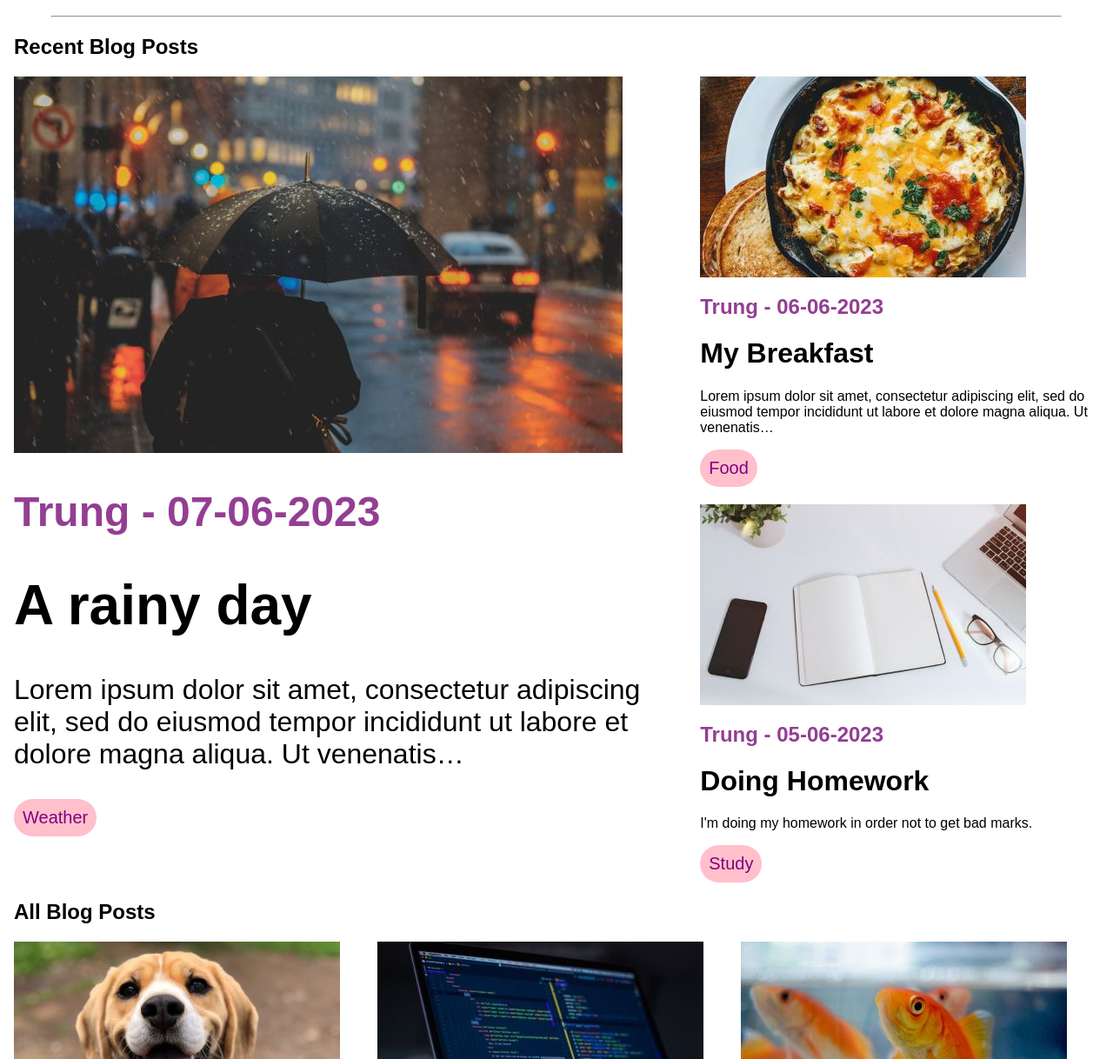
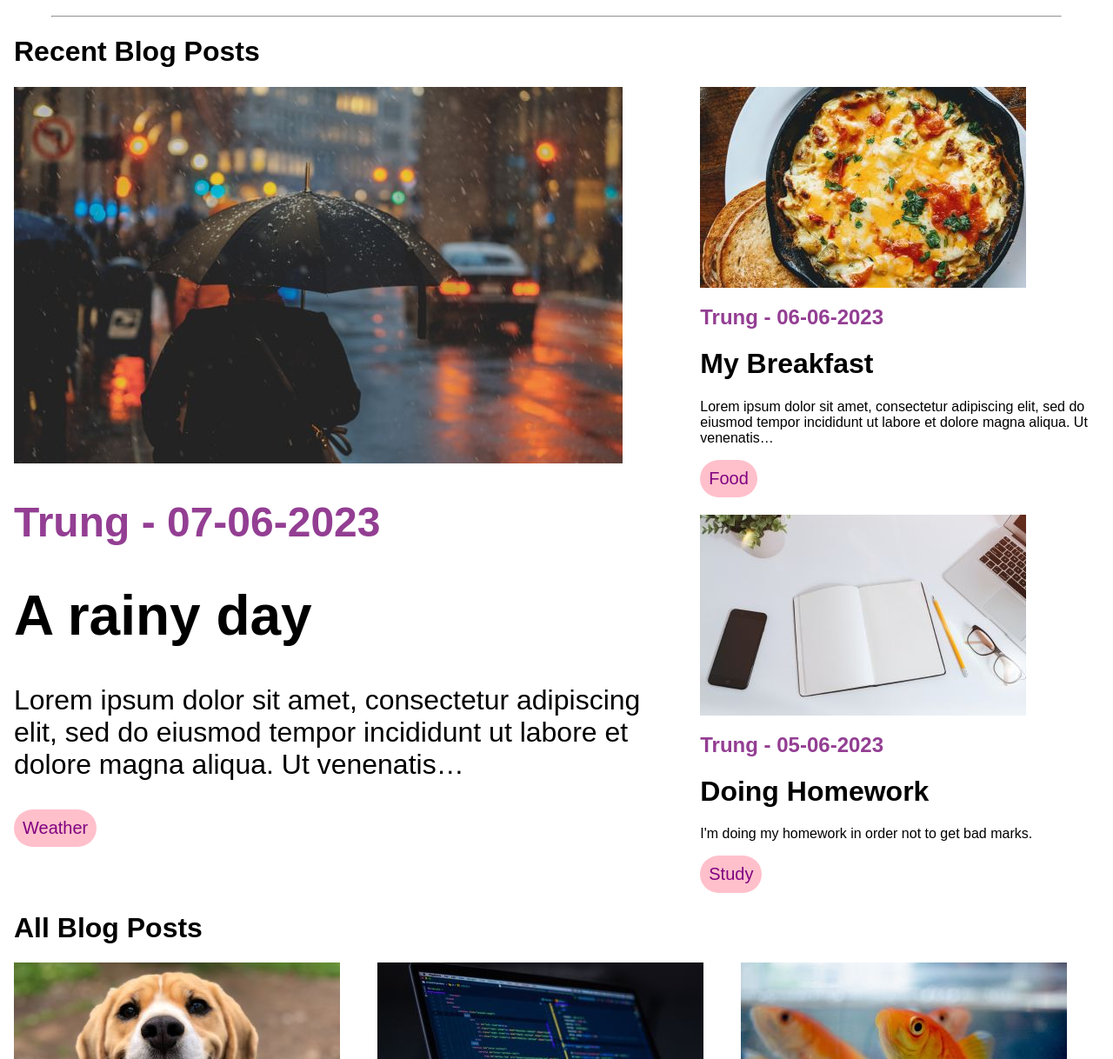
Before and after one commit to TrungNguyenDinh008/MyBlog, a Gatsby site: page / in a window 1280 px wide. Shown: the part 862-2080 px from the top of the page at 87% size. Built offline with nearby package versions, Linux system fonts and the light colour scheme; Gatsby itself is replaced by a stand-in of ours.

Commit message:
Demo MyBlog

```diff
--- a/src/pages/index.js
+++ b/src/pages/index.js
@@ -6,9 +6,9 @@ import AllBlogPosts from "../components/allblogpost";
 const IndexPage = () => {
   return (
     <Layout pageTitle="THE BLOG">
-      <h2>Recent Blog Posts</h2>
+      <h1>Recent Blog Posts</h1>
       <RecentBlogList/>
-      <h2>All Blog Posts</h2>
+      <h1>All Blog Posts</h1>
       <AllBlogPosts/>
     </Layout>
   );
```
